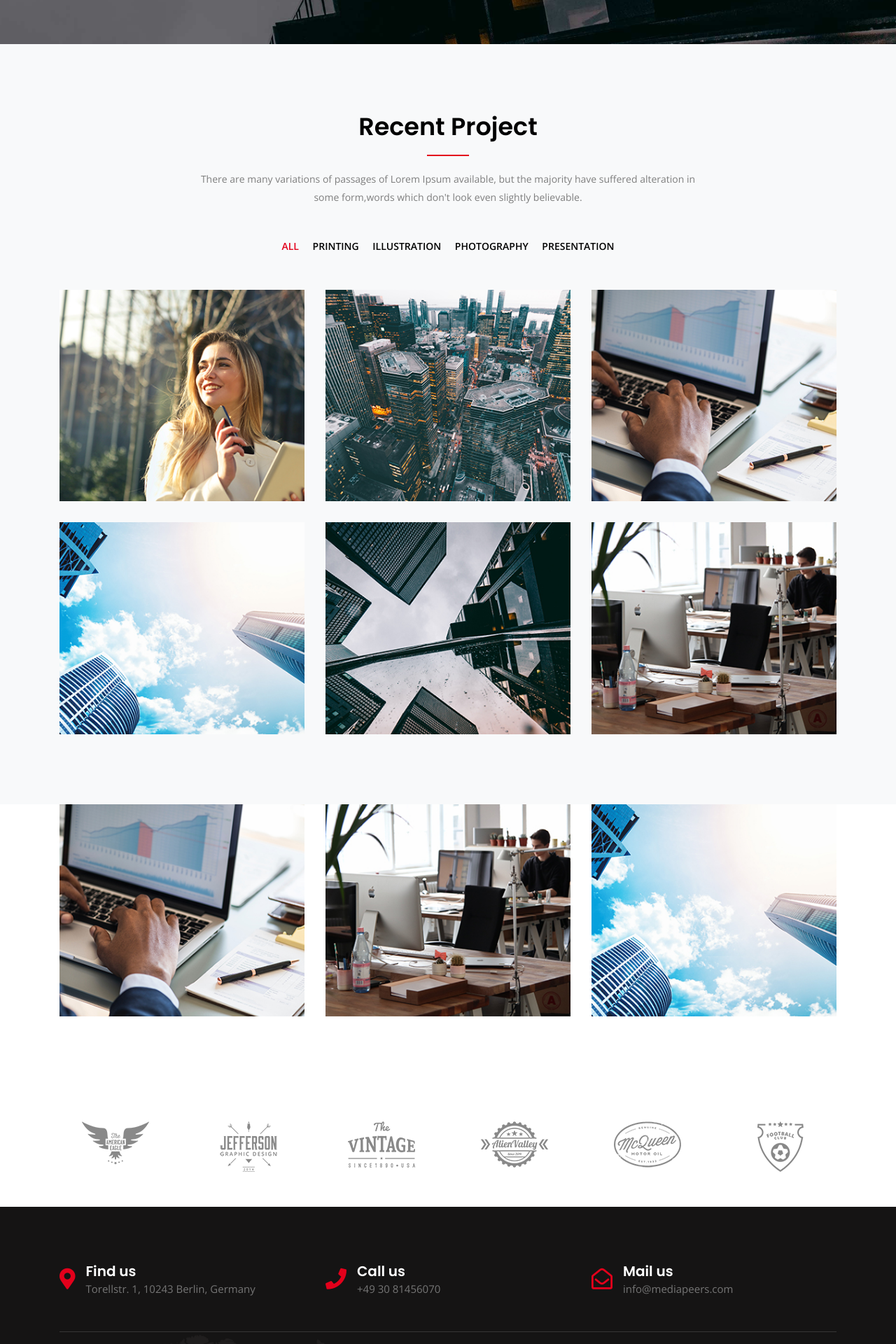
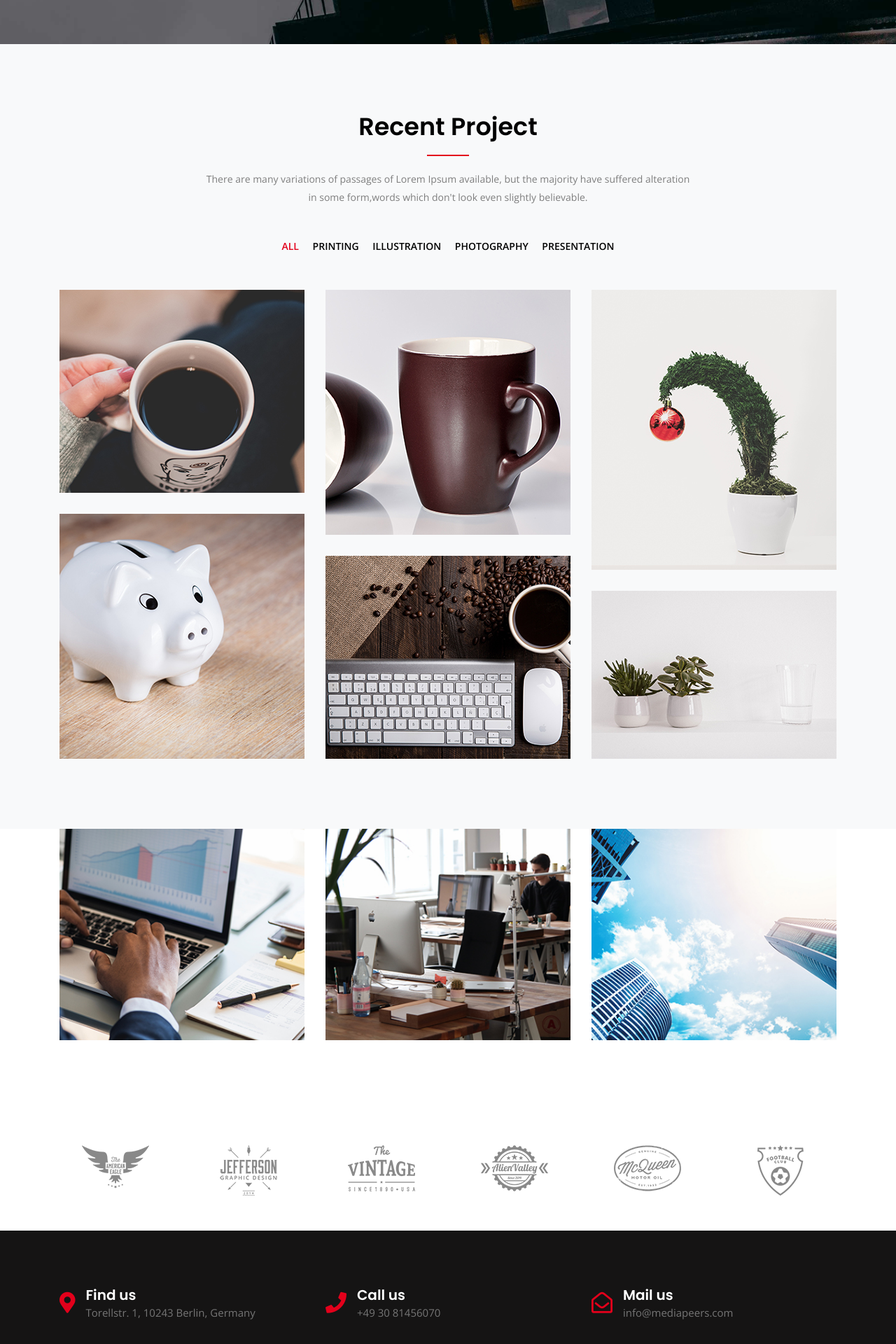
Before and after one commit to shauschildt/torsten-graf-oettel.github.io, a Jekyll site: the page built from pages/portfolio-details.html, in a window 1280 px wide. Shown: the part 372-2292 px from the top of the page at 70% size. Built offline with Jekyll 4.4.1, drawn with Linux system fonts in a browser that asks for light colours.

Commit message:
get rid of duplicated portfolio include

```diff
--- a/_includes/portfolios.html
+++ b/_includes/portfolios.html
@@ -1,30 +1,33 @@
-<section class="portfoilo-area grey-bg pt-100 pb-70">
+<section class="portfolio-area grey-bg pt-100 pb-70">
     <div class="container">
         <div class="row">
-            <div class="col-xl-12 text-center pb-40 ">
-                <div class="section-title service-title">
-                    <h2>Recent Project</h2>
-                    <p>There are many variations of passages of Lorem Ipsum available, but the majority have suffered alteration in
-                        some form,words which don't look even slightly believable.</p>
+            <div class="col-xl-12">
+                <div class="col-xl-12 text-center pb-40 ">
+                    <div class="section-title service-title">
+                        <h2>Recent Project</h2>
+                        <p>There are many variations of passages of Lorem Ipsum available, but the majority have suffered
+                            alteration in some form,words which don't look even slightly believable.</p>
+                    </div>
                 </div>
             </div>
         </div>
         <div class="row">
-            <div class="col-lg-12 text-center">
+            <div class="col-lg-12 text-center ">
                 <div class="portfolio-menu mb-55">
                     <button class="active" data-filter="*">all</button>
-                    <button class="p-item" data-filter=".cat-one">printing</button>
-                    <button class="p-item" data-filter=".cat-two">illustration</button>
-                    <button class="p-item" data-filter=".cat-three">photography</button>
-                    <button class="p-item" data-filter=".cat-four">presentation</button>
+                    <button class="portfolio-item" data-filter=".cat-one">printing</button>
+                    <button class="portfolio-item" data-filter=".cat-two">illustration</button>
+                    <button class="portfolio-item" data-filter=".cat-three">photography</button>
+                    <button class="portfolio-item" data-filter=".cat-four">presentation</button>
                 </div>
             </div>
         </div>
         <div class="row portfolio-active">
-            <div class="col-xl-4 col-lg-4 col-md-6 mb-30 grid-item cat-two">
+            <div class="col-xl-4 col-lg-4 col-md-6 mb-30 grid-item cat-four cat-two">
                 <div class="portfolio-wrapper">
-                    <div class="portfolio-thumb">
-                        <img src="{{site.baseurl}}/assets/img/portfolio/1.jpg" class="img-fluid" alt="">
+                    <div class="portfolio-thumb portfolio-popup">
+                        <img src="{{site.baseurl}}/assets/img/portfolio/p1.jpg" class="img-fluid" alt="">
+                        <a href="{{site.baseurl}}/assets/img/portfolio/p1.jpg" class="view"><i class="icofont-plus"></i></a>
                     </div>
                     <div class="portfolio-content">
                         <h5><a href="#">Finance Consultancy</a></h5>
@@ -32,10 +35,11 @@
                     </div>
                 </div>
             </div>
-            <div class="col-xl-4 col-lg-4 col-md-6 mb-30 grid-item cat-four cat-one">
+            <div class="col-xl-4 col-lg-4 col-md-6 mb-30 grid-item cat-one cat-three">
                 <div class="portfolio-wrapper">
-                    <div class="portfolio-thumb">
-                        <img src="{{site.baseurl}}/assets/img/portfolio/2.jpg" class="img-fluid" alt="">
+                    <div class="portfolio-thumb portfolio-popup">
+                        <img src="{{site.baseurl}}/assets/img/portfolio/p2.jpg" class="img-fluid" alt="">
+                        <a href="{{site.baseurl}}/assets/img/portfolio/p2.jpg" class="view"><i class="icofont-plus"></i></a>
                     </div>
                     <div class="portfolio-content">
                         <h5><a href="#">Finance Consultancy</a></h5>
@@ -43,10 +47,11 @@
                     </div>
                 </div>
             </div>
-            <div class="col-xl-4 col-lg-4 col-md-6 mb-30 grid-item cat-one cat-five">
+            <div class="col-xl-4 col-lg-4 col-md-6 mb-30 grid-item cat-one cat-five cat-three">
                 <div class="portfolio-wrapper">
-                    <div class="portfolio-thumb">
-                        <img src="{{site.baseurl}}/assets/img/portfolio/3.jpg" class="img-fluid" alt="">
+                    <div class="portfolio-thumb portfolio-popup">
+                        <img src="{{site.baseurl}}/assets/img/portfolio/p3.jpg" class="img-fluid" alt="">
+                        <a href="{{site.baseurl}}/assets/img/portfolio/p3.jpg" class="view"><i class="icofont-plus"></i></a>
                     </div>
                     <div class="portfolio-content">
                         <h5><a href="#">Finance Consultancy</a></h5>
@@ -54,10 +59,11 @@
                     </div>
                 </div>
             </div>
-            <div class="col-xl-4 col-lg-4 col-md-6 mb-30 grid-item cat-four">
+            <div class="col-xl-4 col-lg-4 col-md-6 mb-30 grid-item cat-one cat-four cat-two">
                 <div class="portfolio-wrapper">
-                    <div class="portfolio-thumb">
-                        <img src="{{site.baseurl}}/assets/img/portfolio/4.jpg" class="img-fluid" alt="">
+                    <div class="portfolio-thumb portfolio-popup">
+                        <img src="{{site.baseurl}}/assets/img/portfolio/p4.jpg" class="img-fluid" alt="">
+                        <a href="{{site.baseurl}}/assets/img/portfolio/p4.jpg" class="view"><i class="icofont-plus"></i></a>
                     </div>
                     <div class="portfolio-content">
                         <h5><a href="#">Finance Consultancy</a></h5>
@@ -65,10 +71,11 @@
                     </div>
                 </div>
             </div>
-            <div class="col-xl-4 col-lg-4 col-md-6 mb-30 grid-item cat-three cat-one">
+            <div class="col-xl-4 col-lg-4 col-md-6 mb-30 grid-item cat-four cat-two">
                 <div class="portfolio-wrapper">
-                    <div class="portfolio-thumb">
-                        <img src="{{site.baseurl}}/assets/img/portfolio/5.jpg" class="img-fluid" alt="">
+                    <div class="portfolio-thumb portfolio-popup">
+                        <img src="{{site.baseurl}}/assets/img/portfolio/p5.jpg" class="img-fluid" alt="">
+                        <a href="{{site.baseurl}}/assets/img/portfolio/p5.jpg" class="view"><i class="icofont-plus"></i></a>
                     </div>
                     <div class="portfolio-content">
                         <h5><a href="#">Finance Consultancy</a></h5>
@@ -76,10 +83,11 @@
                     </div>
                 </div>
             </div>
-            <div class="col-xl-4 col-lg-4 col-md-6 mb-30 grid-item cat-four cat-five">
+            <div class="col-xl-4 col-lg-4 col-md-6 mb-30 grid-item cat-one cat-three">
                 <div class="portfolio-wrapper">
-                    <div class="portfolio-thumb">
-                        <img src="{{site.baseurl}}/assets/img/portfolio/6.jpg" class="img-fluid" alt="">
+                    <div class="portfolio-thumb portfolio-popup">
+                        <img src="{{site.baseurl}}/assets/img/portfolio/p6.jpg" class="img-fluid" alt="">
+                        <a href="{{site.baseurl}}/assets/img/portfolio/p6.jpg" class="view"><i class="icofont-plus"></i></a>
                     </div>
                     <div class="portfolio-content">
                         <h5><a href="#">Finance Consultancy</a></h5>
--- a/index.html
+++ b/index.html
@@ -9,7 +9,7 @@ layout: default
     {% include features.html %}
     {% include divider/counts.html %}
     <!-- {% include portfolios.html %} -->
-    {% include portfolios_2.html %}
+    {% include portfolios.html %}
     <!-- {% include divider/testimonials.html %} -->
     <!-- {% include team_members.html %} -->
     <!-- {% include blog_area.html %} -->
```
Also changed, not shown: _includes/portfolios_2.html (deleted, +0 -100 lines).
